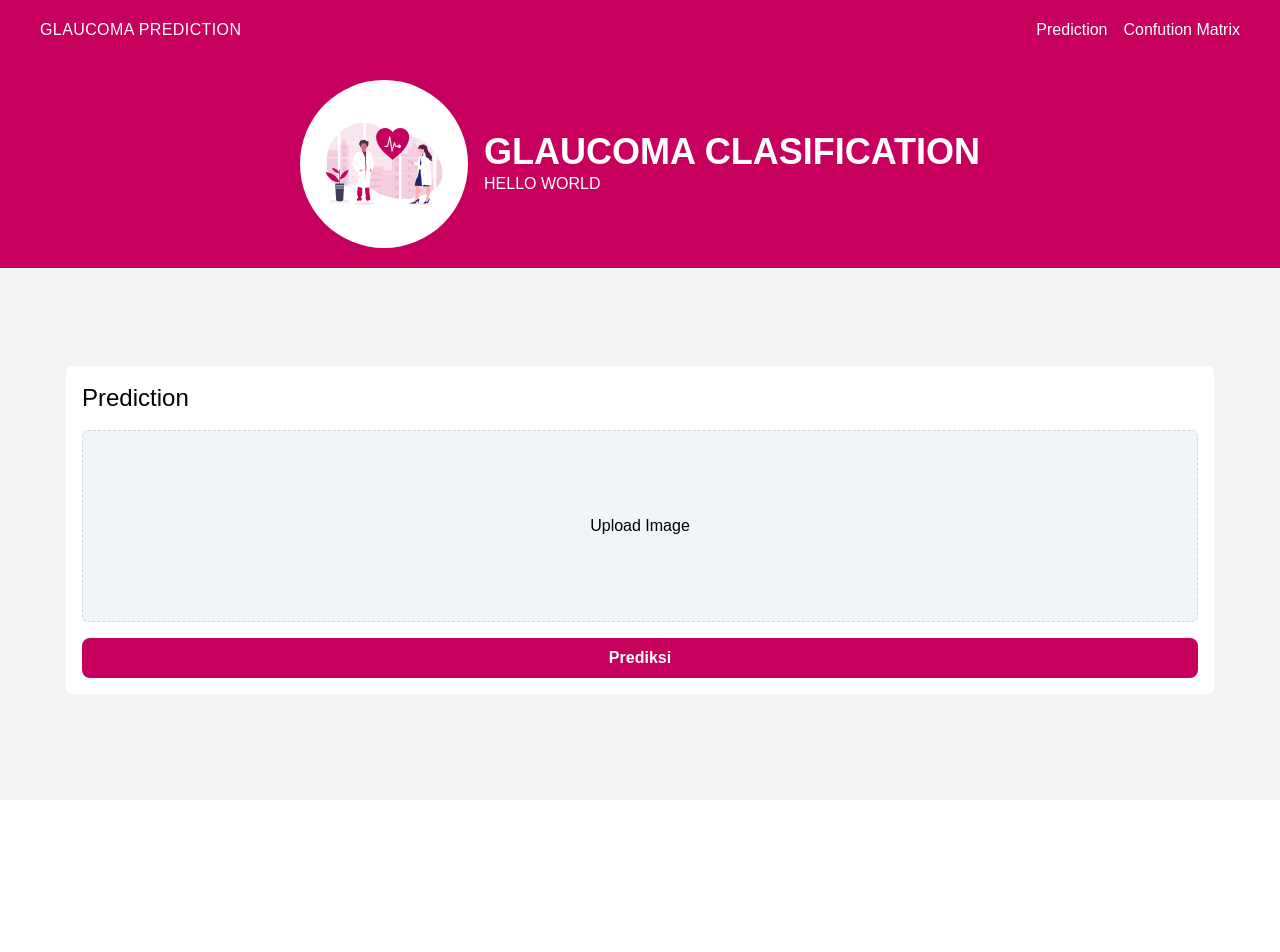
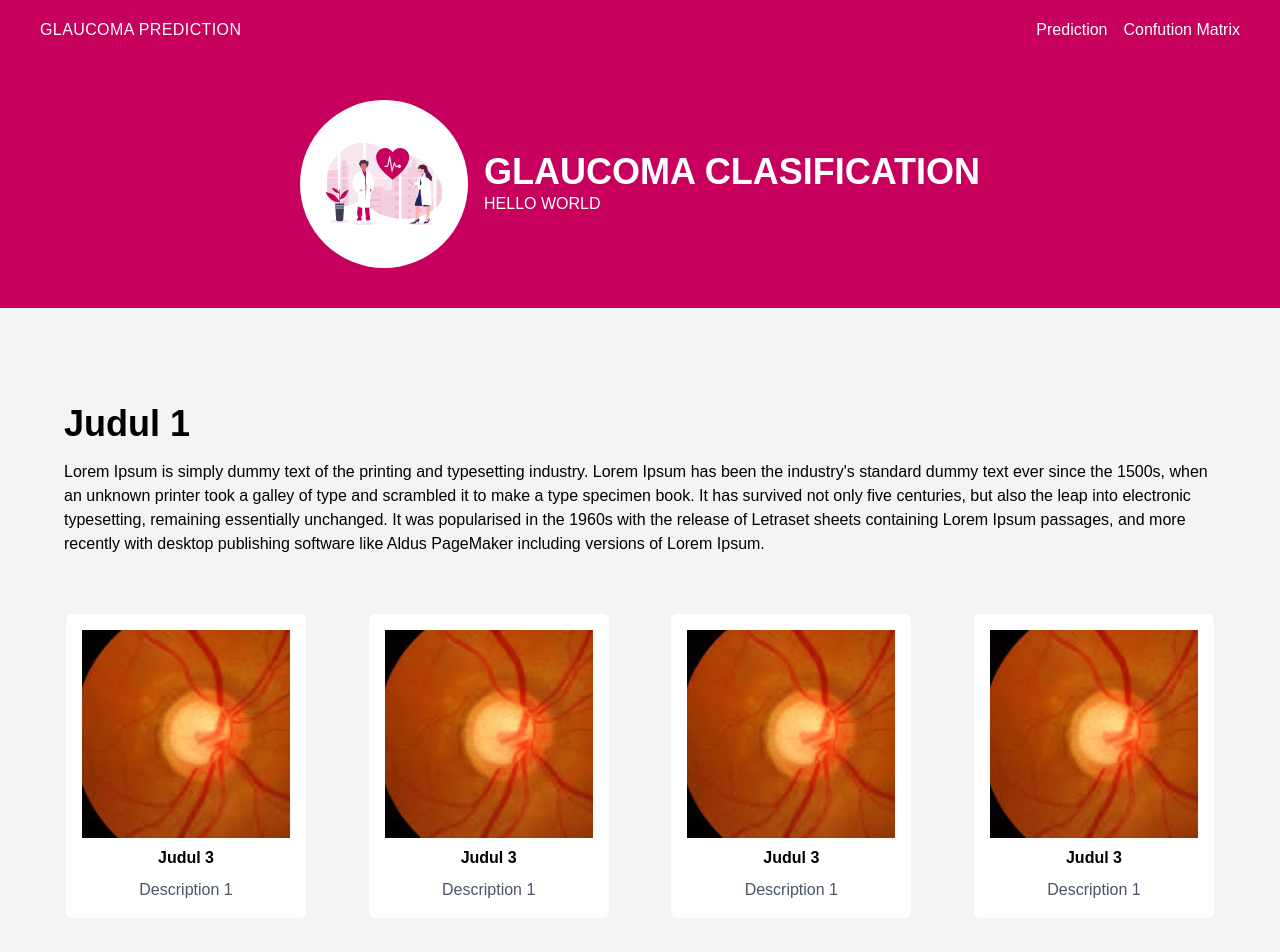
Before and after one commit to rivopelu/glaucoma-fe, a React (Vite) app: page / in a window 1280 px wide. Shown: the top 952 px of the page. Before the commit the page ends 800 px from the top, so only its background shows below. Built offline with nearby package versions, Linux system fonts and the light colour scheme.

Commit message:
FEAT:setup

```diff
--- a/src/TopBar.tsx
+++ b/src/TopBar.tsx
@@ -5,8 +5,8 @@
     <div className={'h-top-bar-height border-b absolute text-white bg-primary-main top-0 border-none w-screen flex items-center justify-between px-10'}>
       <h1 className={'tracking-wide'}>GLAUCOMA PREDICTION</h1>
       <div className="flex gap-4">
-        <Link className="hover:text-primary-dark hover:underline" to={"/"}>Prediction</Link>
-        <Link className="hover:text-primary-dark hover:underline" to={"/confusion"}>Confution Matrix</Link>
+        <Link className=" hover:underline" to={"/"}>Prediction</Link>
+        <Link className=" hover:underline" to={"/confusion"}>Confution Matrix</Link>
       </div>
     </div>
   );
--- a/src/pages/HomePage.tsx
+++ b/src/pages/HomePage.tsx
@@ -2,8 +2,8 @@
 import { useRef, useState } from 'react';
 import Button from '../components/Button.tsx';
 import { Card, CardBody } from '../components/Card.tsx';
+import PageContainer from '../components/PageContainer.tsx';
 import { SpinnerLoading } from '../components/SpinnerLoading.tsx';
-import PageContainer from '../components/PageContainer.tsx';
 
 interface IRes {
   confidence: number;
@@ -116,7 +116,7 @@
 
   return (
     <div className={'min-h-screen w-screen bg-gray-100 grid'}>
-      <div className='bg-primary-main h-full flex items-center justify-center'>
+      <div className='bg-primary-main py-10 h-full flex items-center justify-center'>
         <PageContainer >
           <div className='mt-top-bar-height flex items-center gap-4 justify-center'>
             <img src='/assets/home_img.svg' className='h-42' />
@@ -130,6 +130,25 @@
       </div>
       <PageContainer>
         <div className={'p-16 grid  gap-4 pt-24'}>
+          <p className='font-semibold text-4xl'>Judul 1</p>
+          <p>Lorem Ipsum is simply dummy text of the printing and typesetting industry. Lorem Ipsum has been the industry's standard dummy text ever since the 1500s, when an unknown printer took a galley of type and scrambled it to make a type specimen book. It has survived not only five centuries, but also the leap into electronic typesetting, remaining essentially unchanged. It was popularised in the 1960s with the release of Letraset sheets containing Lorem Ipsum passages, and more recently with desktop publishing software like Aldus PageMaker including versions of Lorem Ipsum.</p>
+
+
+          <div className='flex items-center justify-between my-10 gap-7'>
+            {
+              Array.from({ length: 4 }).map((_, i) => (
+                <Card key={i}>
+                  <CardBody className='grid gap-2'>
+                    <img className='h-52' src='/assets/gl_1.png' />
+                    <p className='font-semibold text-center'>Judul 3</p>
+                    <p className='text-gray-600 text-center'>Description 1</p>
+                  </CardBody>
+                </Card>
+              ))
+            }
+
+          </div>
+
           <div>
             <Card>
               <CardBody className={'grid gap-4'}>
```
Also changed, not shown: public/assets/gl_1.png (added).
